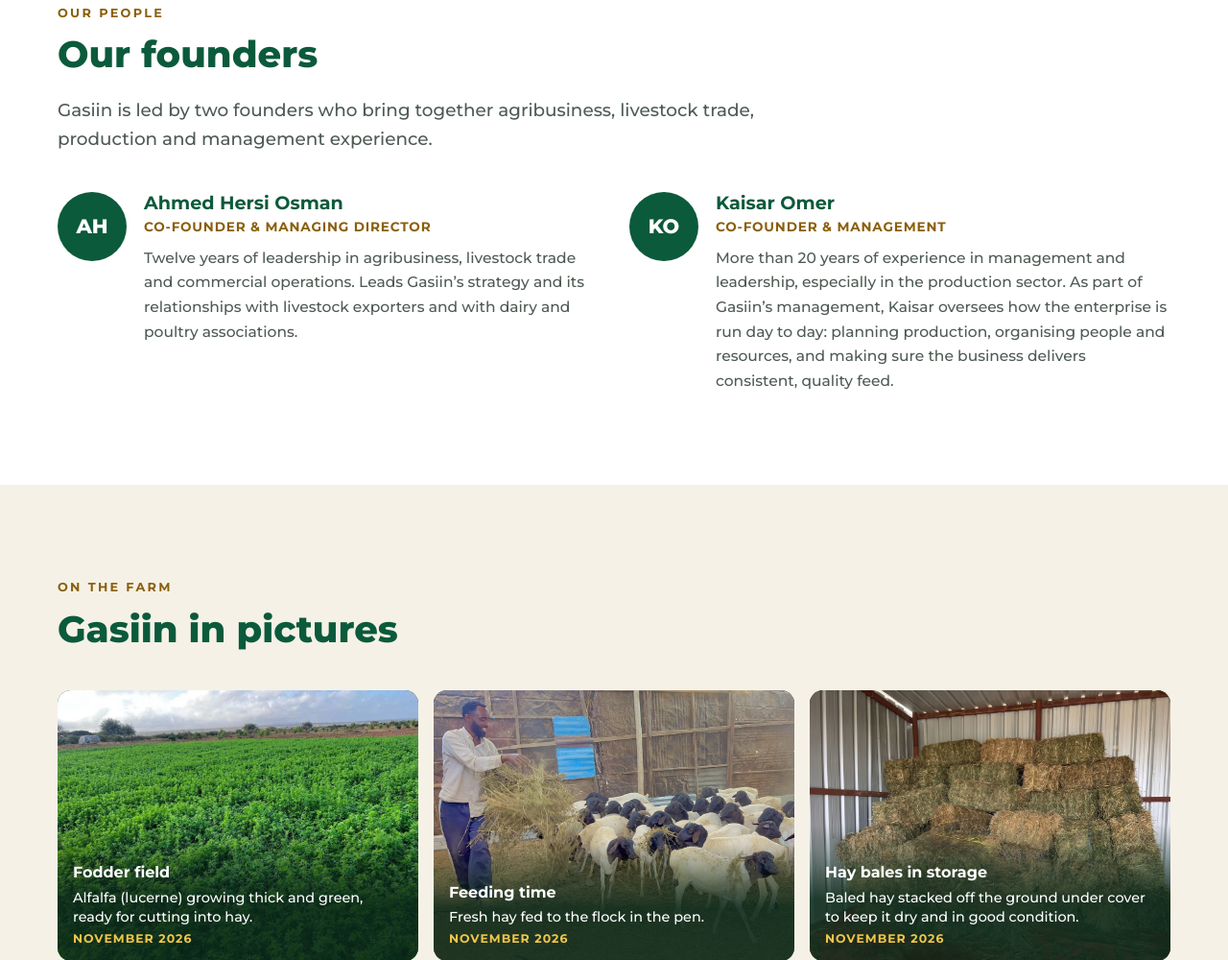
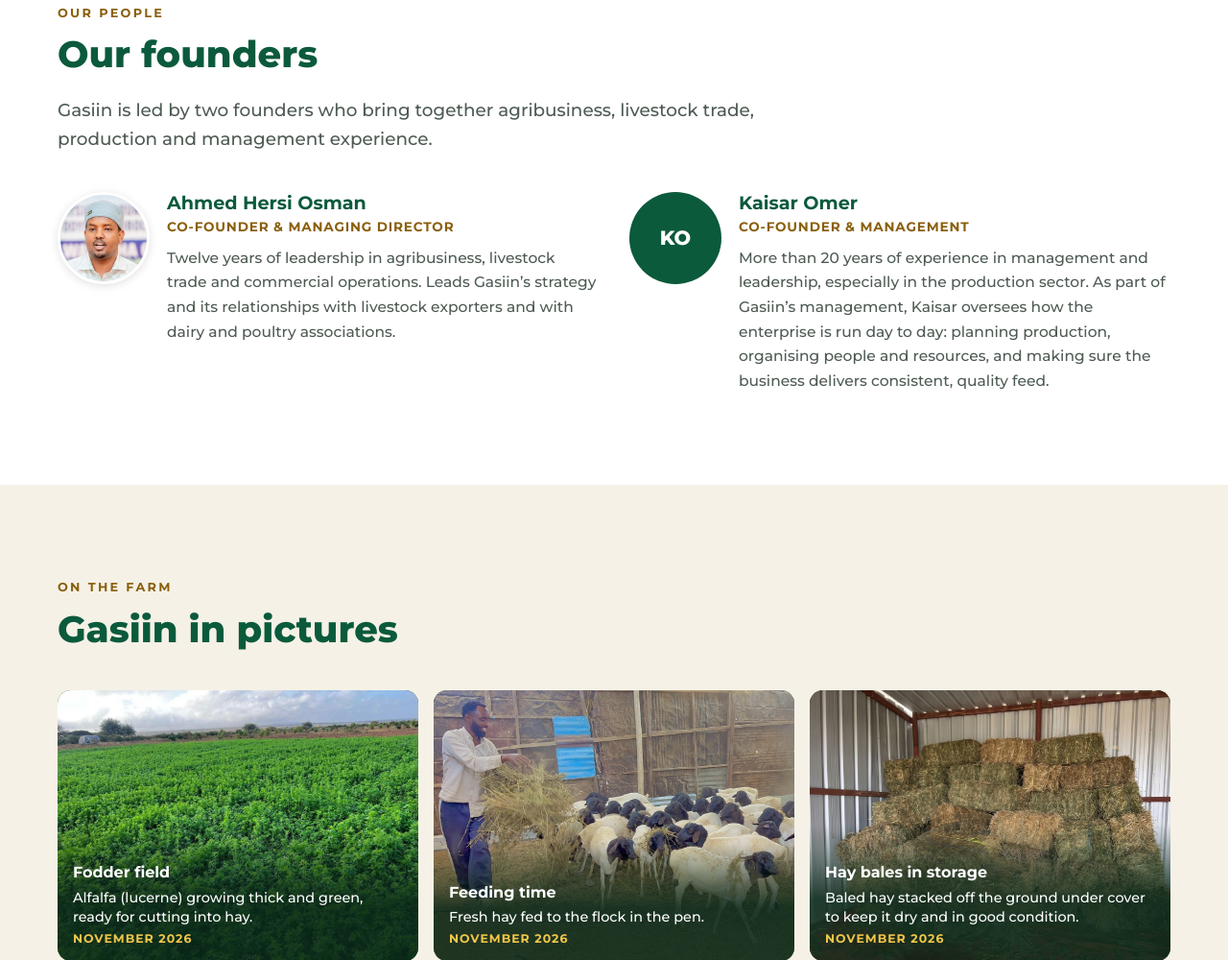
Before and after one commit to amousamf/Gasiin, a plain HTML site: page docs/index.html in a window 1280 px wide. Shown: the part 3630-4630 px from the top of the page at 96% size. Drawn offline with Linux system fonts and the light colour scheme.

Commit message:
Founders: add Ahmed Hersi portrait; larger avatars
Co-Authored-By: Claude Opus 5.5 <noreply@anthropic.com>
Claude-Session: https://claude.ai/code/session_016TU9hNXqLaHjKGn2Sm8hm3

```diff
--- a/docs/assets/css/site.css
+++ b/docs/assets/css/site.css
@@ -96,7 +96,8 @@ p { margin: 0 0 1em; }
 
 /* People */
 .person { display: flex; gap: 18px; align-items: flex-start; }
-.avatar { flex: 0 0 72px; height: 72px; border-radius: 50%; background: var(--forest); color: #fff; display: grid; place-items: center; font-weight: 800; font-size: 1.3rem; }
+.avatar { flex: 0 0 96px; width: 96px; height: 96px; border-radius: 50%; background: var(--forest); color: #fff; display: grid; place-items: center; font-weight: 800; font-size: 1.3rem; }
+.avatar--photo { object-fit: cover; object-position: center 30%; background: var(--beige); border: 3px solid #fff; box-shadow: 0 2px 10px rgba(0,0,0,.12); }
 .person h3 { margin-bottom: 2px; }
 .role { display: block; font-size: .85rem; font-weight: 700; letter-spacing: .06em; text-transform: uppercase; color: var(--gold-text); margin-bottom: 8px; }
 .person p { color: var(--muted); margin: 0; font-size: .97rem; }
--- a/docs/index.html
+++ b/docs/index.html
@@ -20,7 +20,7 @@
 <link rel="preconnect" href="https://fonts.googleapis.com">
 <link rel="preconnect" href="https://fonts.gstatic.com" crossorigin>
 <link rel="stylesheet" href="https://fonts.googleapis.com/css2?family=Montserrat:wght@500;600;700;800&amp;display=swap">
-<link rel="stylesheet" href="assets/css/site.css?v=20261126">
+<link rel="stylesheet" href="assets/css/site.css?v=20261126b">
 <script type="application/ld+json">
 {
   "@context": "https://schema.org",
@@ -201,7 +201,7 @@
     </div>
     <div class="grid-2" style="align-items:start">
       <div class="person">
-        <span class="avatar" aria-hidden="true">AH</span>
+        <img class="avatar avatar--photo" src="assets/img/ahmed-hersi.jpg" alt="Ahmed Hersi Osman" width="160" height="160" loading="lazy" decoding="async">
         <div>
           <h3>Ahmed Hersi Osman</h3>
           <span class="role">Co-Founder &amp; Managing Director</span>
```
Also changed, not shown: docs/about.html (+1 -1 lines), docs/contact.html (+1 -1 lines), docs/products.html (+1 -1 lines), docs/thank-you.html (+1 -1 lines), docs/assets/img/ahmed-hersi.jpg (added).
